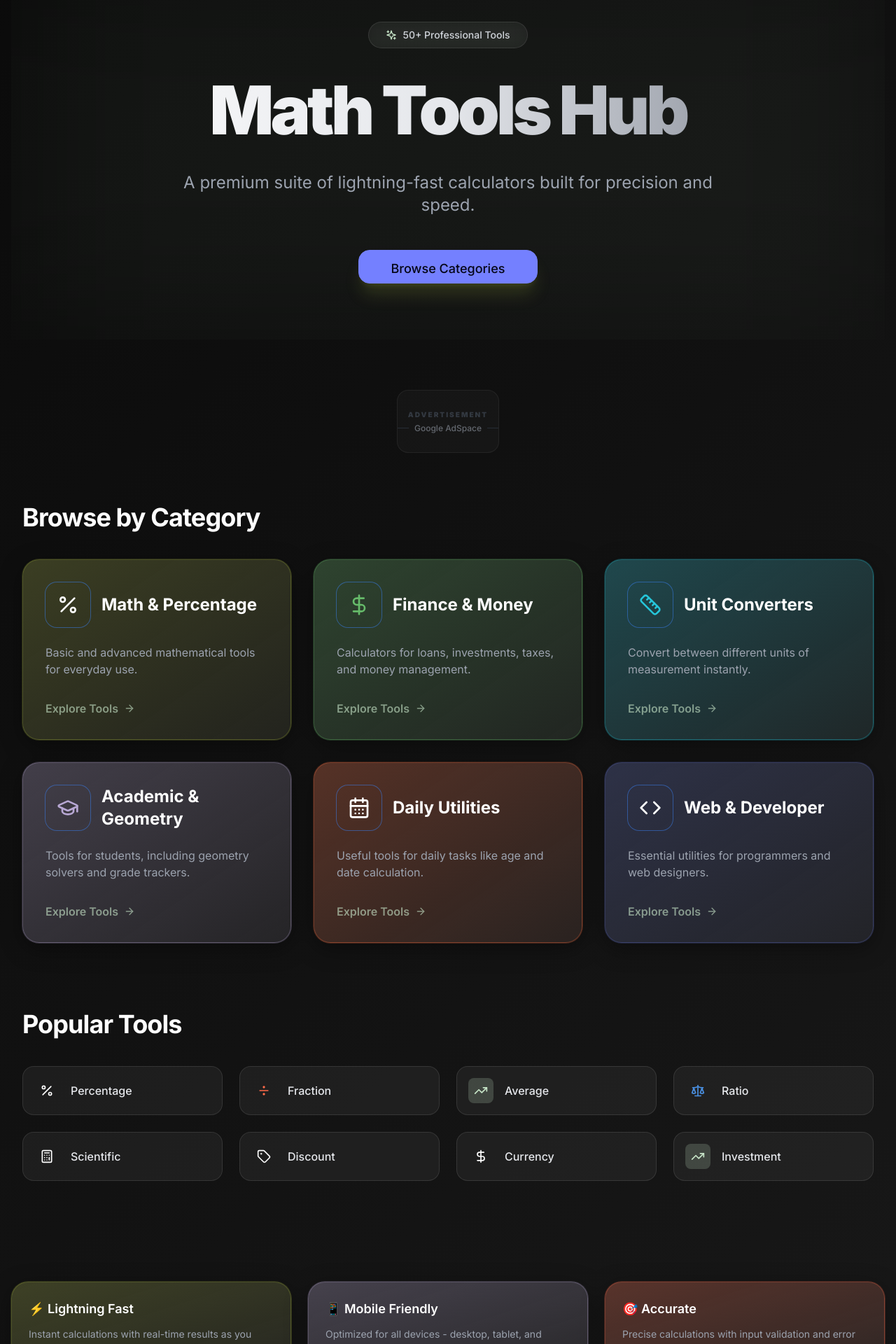
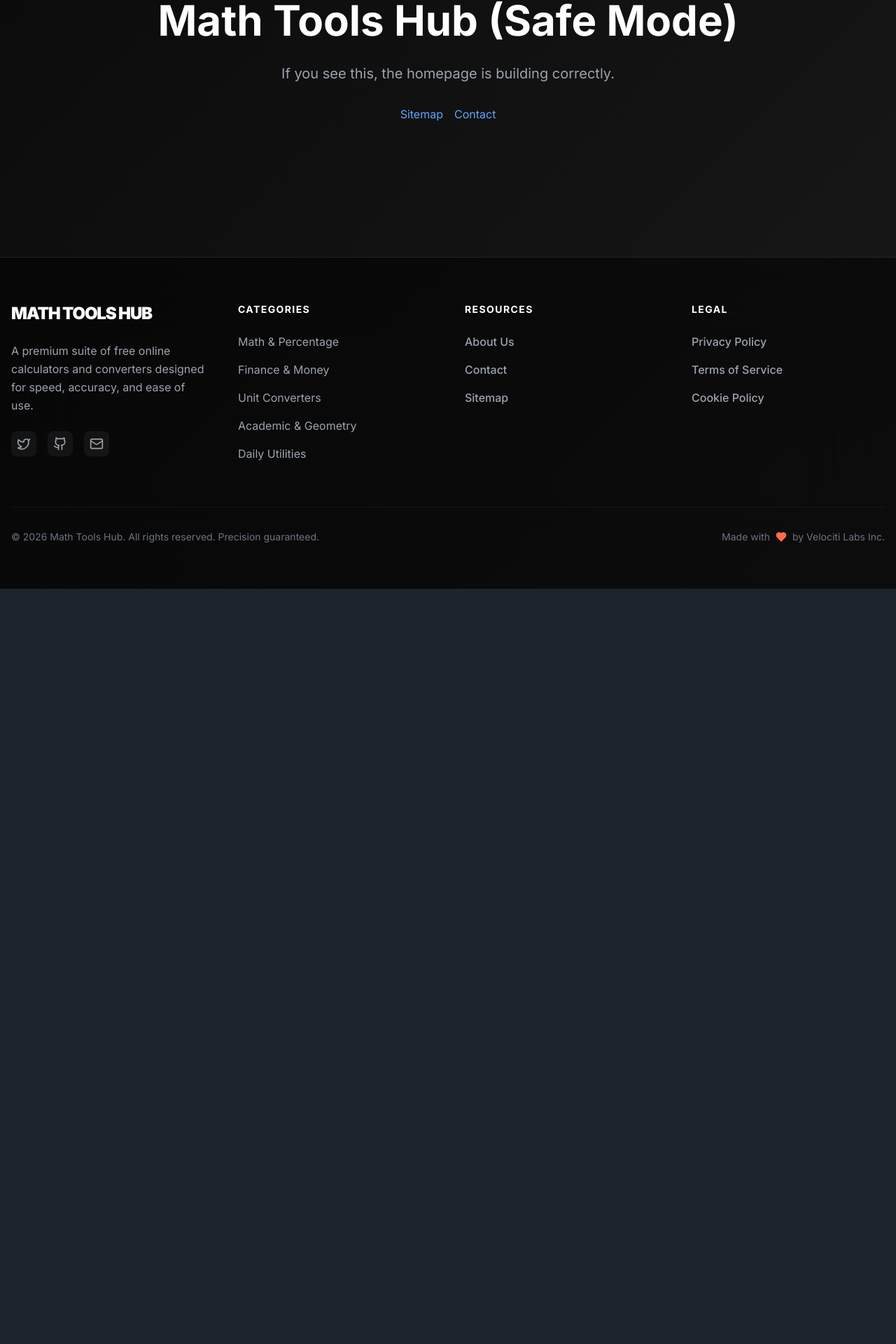
Before and after one commit to daniyal-debug/math-tools-hub, a Next.js app: page / in a window 1280 px wide. Shown: the part 190-2110 px from the top of the page at 70% size. After the commit the page ends 1031 px from the top, so only its background shows below. Built offline with nearby package versions, Linux system fonts and the light colour scheme.

Commit message:
update D

```diff
--- a/src/app/about/page.jsx
+++ b/src/app/about/page.jsx
@@ -1,35 +1,8 @@
-export const metadata = {
-    title: 'About Us - Math Tools Hub',
-    description: 'Learn more about Math Tools Hub - your reliable source for free online calculators and converters.',
-}
-
 export default function About() {
     return (
-        <div className="max-w-4xl mx-auto space-y-12 py-12 px-4 animate-fade-in">
-            <section className="space-y-6">
-                <h1 className="text-5xl font-black text-white">About Math Tools Hub</h1>
-                <p className="text-xl text-gray-400 leading-relaxed">
-                    Math Tools Hub was built with a simple mission: to provide the fastest, most accurate, and most accessible mathematical tools for students, professionals, and curious minds alike.
-                </p>
-            </section>
-
-            <section className="glass-card p-8 md:p-12 space-y-8">
-                <h2 className="text-3xl font-bold text-white">Our Story</h2>
-                <p className="text-gray-400 leading-relaxed">
-                    Started as a small collection of basic math tools, we have grown into a comprehensive platform hosting over 50 specialized calculators and converters. Our team of developers and mathematicians works tirelessly to ensure that every calculation performed on our site meets the highest standards of precision.
-                </p>
-
-                <div className="grid md:grid-cols-2 gap-8 pt-6">
-                    <div className="space-y-3">
-                        <h3 className="text-xl font-bold text-primary-mint">Free & Accessible</h3>
-                        <p className="text-gray-500">We believe that powerful tools should be free. Our platform is supported by unobtrusive advertising to keep our tools available to everyone globally.</p>
-                    </div>
-                    <div className="space-y-3">
-                        <h3 className="text-xl font-bold text-primary-blue">Privacy First</h3>
-                        <p className="text-gray-500">We respect your data. Most of our calculations are performed locally in your browser, and we never store sensitive user inputs.</p>
-                    </div>
-                </div>
-            </section>
+        <div className="py-20 text-center space-y-8">
+            <h1 className="text-6xl font-bold text-white">About Us (Safe Mode)</h1>
+            <p className="text-xl text-gray-400">If you see this, the About page is building correctly.</p>
         </div>
     )
 }
--- /dev/null
+++ b/src/app/home-test/page.jsx
@@ -0,0 +1,8 @@
+export default function HomeTest() {
+    return (
+        <div className="p-20 text-center">
+            <h1 className="text-4xl font-bold">Home Route Test</h1>
+            <p className="mt-4 text-xl">If you can see this, the routing for /home-test is working.</p>
+        </div>
+    )
+}
--- a/src/app/page.jsx
+++ b/src/app/page.jsx
@@ -1,126 +1,12 @@
-import Card from '../components/ui/Card'
-import AdSpace from '../components/ui/AdSpace'
-import { categories, calculators } from '../utils/calculatorData'
-
-import { Sparkles, ArrowRight } from 'lucide-react'
-import Link from 'next/link'
-
 export default function Home() {
     return (
-        <div className="space-y-12 animate-fade-in">
-            {/* Hero Section */}
-            <section className="text-center space-y-8 py-20 relative overflow-hidden">
-                <div className="absolute inset-0 bg-primary-mint/5 blur-[120px] -z-10 animate-pulse" />
-
-                <div className="inline-flex items-center gap-2 px-6 py-2 rounded-full bg-white/5 border border-white/10 backdrop-blur-md animate-bounce-slow">
-                    <Sparkles className="w-4 h-4 text-primary-mint" />
-                    <span className="text-sm font-medium text-gray-300">50+ Professional Tools</span>
-                </div>
-
-                <h1 className="text-6xl md:text-8xl font-black gradient-text from-white via-gray-200 to-gray-500 tracking-tighter py-2">
-                    Math Tools Hub
-                </h1>
-
-                <p className="text-xl md:text-2xl text-gray-400 max-w-3xl mx-auto leading-relaxed">
-                    A premium suite of lightning-fast calculators built for precision and speed.
-                </p>
-
-                <div className="flex justify-center gap-4 pt-4">
-                    <a href="#categories" className="btn btn-primary btn-wide rounded-2xl normal-case text-lg shadow-xl shadow-primary-olive/20 hover:scale-105 transition-all">
-                        Browse Categories
-                    </a>
-                </div>
-            </section>
-
-            {/* Ad Space */}
-            <AdSpace size="728x90" className="opacity-60" />
-
-            {/* Categories Grid */}
-            <section id="categories" className="space-y-10 px-4">
-                <div className="flex items-center justify-between">
-                    <h2 className="text-4xl font-bold text-white tracking-tight">Browse by Category</h2>
-                </div>
-
-                <div className="grid grid-cols-1 md:grid-cols-2 lg:grid-cols-3 gap-8">
-                    {categories.map((cat, index) => {
-                        const Icon = cat.icon
-                        return (
-                            <Link key={cat.id} href={`/category/${cat.id}`}>
-                                <Card
-                                    color={cat.color}
-                                    className="group p-8 space-y-6 h-full cursor-pointer"
-                                    style={{
-                                        animationDelay: `${index * 50}ms`,
-                                        animationFillMode: 'both'
-                                    }}
-                                >
-                                    <div className="flex items-center gap-4">
-                                        <div className={`p-4 rounded-2xl bg-primary-${cat.color}/20 ring-1 ring-primary-${cat.color}/30 group-hover:scale-110 transition-transform duration-500`}>
-                                            <Icon className={`w-8 h-8 text-primary-${cat.color}`} />
-                                        </div>
-                                        <h3 className="text-2xl font-bold text-white group-hover:text-primary-mint transition-colors">
-                                            {cat.name}
-                                        </h3>
-                                    </div>
-                                    <p className="text-gray-400 group-hover:text-gray-300 transition-colors">
-                                        {cat.description}
-                                    </p>
-                                    <div className="pt-2 flex items-center gap-2 text-primary-mint font-semibold opacity-60 group-hover:opacity-100 transition-all duration-300">
-                                        <span>Explore Tools</span>
-                                        <ArrowRight className="w-4 h-4 transform group-hover:translate-x-1 transition-transform" />
-                                    </div>
-                                </Card>
-                            </Link>
-                        )
-                    })}
-                </div>
-            </section>
-
-            {/* Popular Section (Featured) */}
-            <section className="space-y-10 px-4 py-12">
-                <h2 className="text-4xl font-bold text-white tracking-tight">Popular Tools</h2>
-                <div className="grid grid-cols-1 sm:grid-cols-2 lg:grid-cols-4 gap-6">
-                    {calculators.slice(0, 8).map((calc) => {
-                        const Icon = calc.icon
-                        return (
-                            <Link
-                                key={calc.id}
-                                href={`/calculator/${calc.id}`}
-                                className="flex items-center gap-4 p-4 rounded-2xl bg-white/5 border border-white/10 hover:bg-white/10 hover:scale-105 transition-all duration-300 text-left"
-                            >
-                                <div className={`p-2 rounded-lg bg-primary-${calc.color}/20`}>
-                                    <Icon className={`w-5 h-5 text-primary-${calc.color}`} />
-                                </div>
-                                <span className="font-medium text-gray-200">{calc.name}</span>
-                            </Link>
-                        )
-                    })}
-                </div>
-            </section>
-
-            {/* Features Section */}
-            <section className="grid md:grid-cols-3 gap-6 py-12">
-                <Card color="olive" hover={false} className="p-6 space-y-3">
-                    <h3 className="text-lg font-semibold text-white">⚡ Lightning Fast</h3>
-                    <p className="text-sm text-gray-400">
-                        Instant calculations with real-time results as you type.
-                    </p>
-                </Card>
-
-                <Card color="purple" hover={false} className="p-6 space-y-3">
-                    <h3 className="text-lg font-semibold text-white">📱 Mobile Friendly</h3>
-                    <p className="text-sm text-gray-400">
-                        Optimized for all devices - desktop, tablet, and mobile.
-                    </p>
-                </Card>
-
-                <Card color="coral" hover={false} className="p-6 space-y-3">
-                    <h3 className="text-lg font-semibold text-white">🎯 Accurate</h3>
-                    <p className="text-sm text-gray-400">
-                        Precise calculations with input validation and error handling.
-                    </p>
-                </Card>
-            </section>
+        <div className="py-20 text-center space-y-8">
+            <h1 className="text-6xl font-bold text-white">Math Tools Hub (Safe Mode)</h1>
+            <p className="text-xl text-gray-400">If you see this, the homepage is building correctly.</p>
+            <div className="flex justify-center gap-4">
+                <a href="/sitemap" className="text-blue-400 hover:underline">Sitemap</a>
+                <a href="/contact" className="text-blue-400 hover:underline">Contact</a>
+            </div>
         </div>
     )
 }
```
